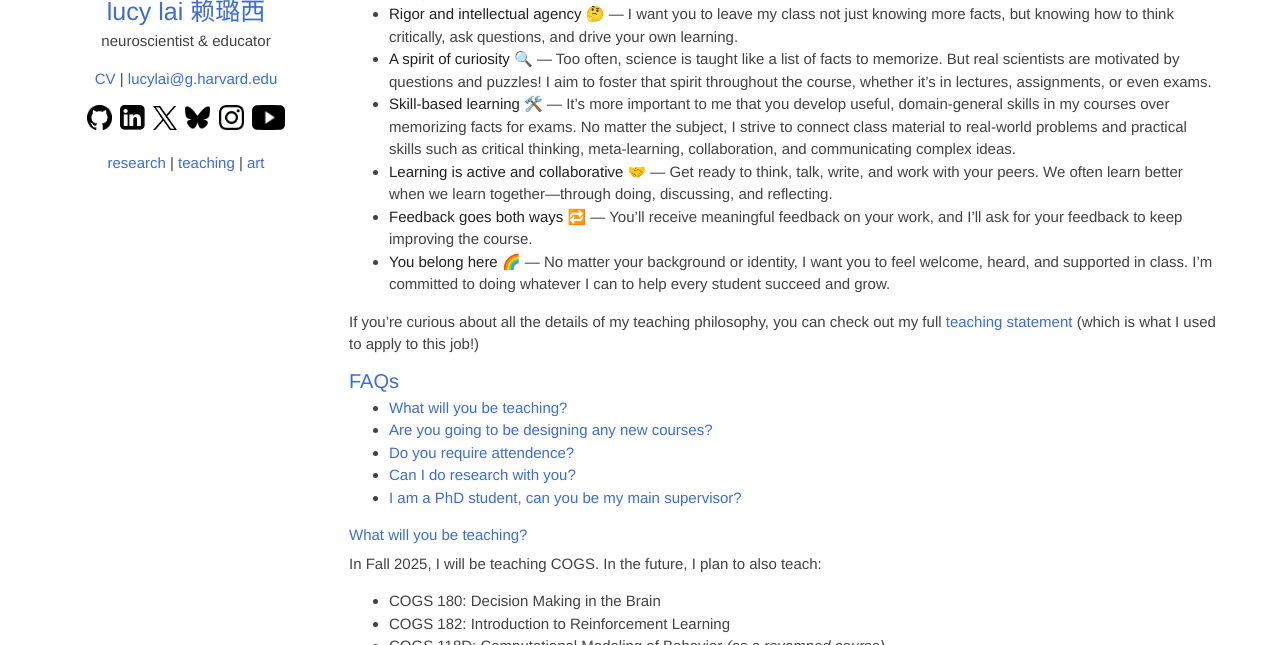
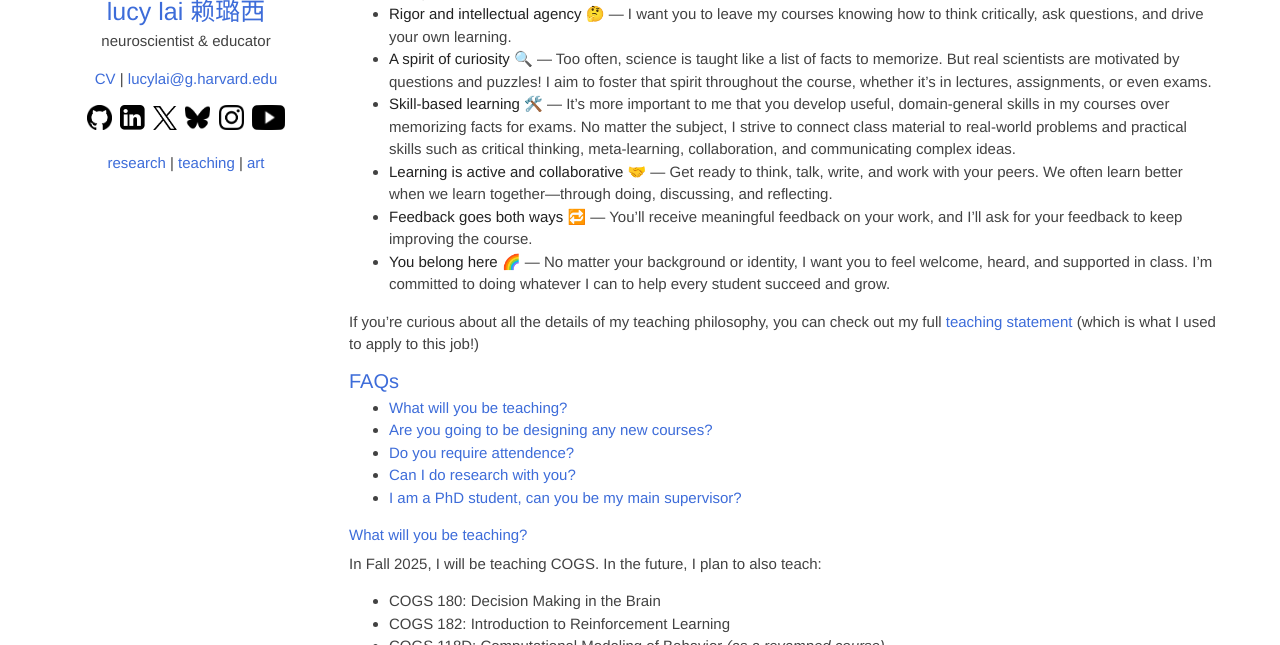
Before and after one commit to lucylai96/lucylai96.github.io, a Jekyll site: the page built from ucsd.md, in a window 1280 px wide and 900 px high, scrolled down 1062 px, cut to the strip 255-900 px from the top of the window. Built offline with Jekyll 4.4.1, drawn with Linux system fonts in a browser that asks for light colours; our own code applies the rules of GitHub Pages for plain Markdown files.

Commit message:
Update ucsd.md

```diff
--- a/ucsd.md
+++ b/ucsd.md
@@ -29,7 +29,7 @@ To grow as an educator, I have pursued training in evidence-based, inclusive tea
 I love teaching and I pour my heart and soul into it---it's why I pursued a teaching-focused career! I've been teaching in college classrooms for the last 10 years (ever since I was a sophomore in undergrad!), and have spent a lot of time thinking about what it means to be a good teacher, what effective learning looks like, and what I kind of classroom environment I want to build (in other words, what my teaching _philosophy_ is). Here's what you can expect if you take a course with me:
 
 - **A structured learning experience** 📚 — I design my courses to be organized, fair, and clear in their objectives so that you can focus on learning and not logistics. I strive to be transparent in what's expected of you, when assignments are due, and when to expect feedback.
-- **Rigor and intellectual agency** 🤔 — I want you to leave my class not just knowing more facts, but knowing how to think critically, ask questions, and drive your own learning.
+- **Rigor and intellectual agency** 🤔 — I want you to leave my courses knowing how to think critically, ask questions, and drive your own learning.
 - **A spirit of curiosity** 🔍 —  Too often, science is taught like a list of facts to memorize. But real scientists are motivated by questions and puzzles! I aim to foster that spirit throughout the course, whether it's in lectures, assignments, or even exams.
 - **Skill-based learning** 🛠️ — It's more important to me that you develop useful, domain-general skills in my courses over memorizing facts for exams. No matter the subject, I strive to connect class material to real-world problems and practical skills such as critical thinking, meta-learning, collaboration, and communicating complex ideas.
 - **Learning is active and collaborative** 🤝 — Get ready to think, talk, write, and work with your peers. We often learn better when we learn together---through doing, discussing, and reflecting.
```
